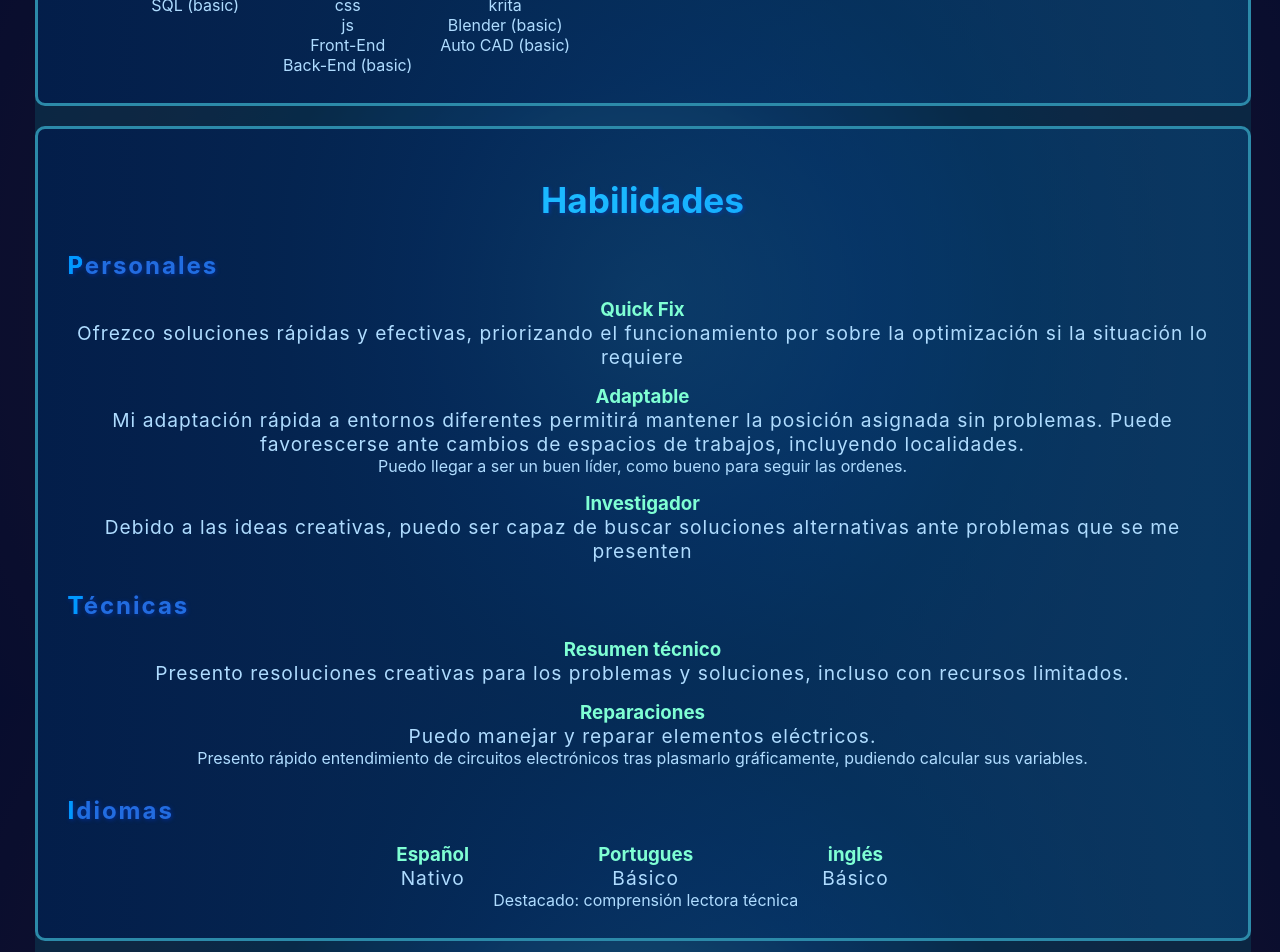
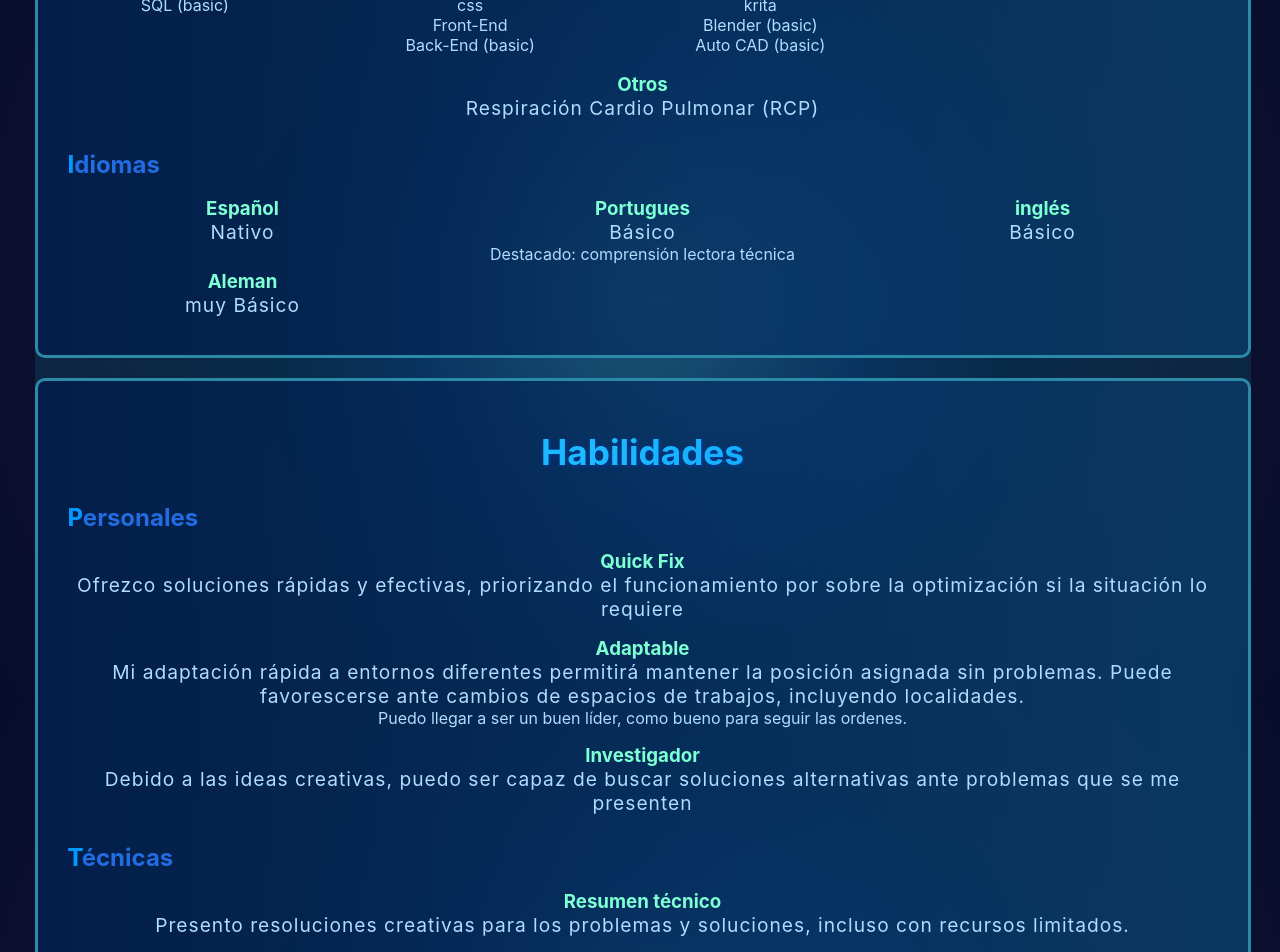
Before and after one commit to gabyfroso/Curriculum-Vitale, a React (Create React App) app: page / in a window 1280 px wide. Shown: the part 900-1852 px from the top of the page. Built offline with nearby package versions, Linux system fonts and the light colour scheme.

Commit message:
reposición de colores, Att modificado para global

```diff
--- a/src/App.js
+++ b/src/App.js
@@ -17,6 +17,7 @@ import Error from './pages/Error';
 
 import STLpages from './pages/pages.module.css';
 import './App.css';
+import './pages/PagesAtt.css';
 
 function App() {
   const { Focus } = useContext(FocusContext);
--- a/src/components/Header.js
+++ b/src/components/Header.js
@@ -85,8 +85,9 @@ function Exp() {
         <>
             {
                 !exp ? <ItemLi onClick={OnOffExp}>Experiencia</ItemLi> :
-                    <li>
-                        <button onClick={OnOffExp} className={StlHeader.exp}> Experiencia en: </button>
+                    <li onMouseLeave={()=> setExp(false)}>
+                        <button
+                        onClick={OnOffExp} className={StlHeader.exp}> Experiencia en: </button>
                         <ul className={StlHeader.ExtraUl}>
                             <ExtraNav newFocus={'expProgramacion'}>Programacion</ExtraNav>
                             <ExtraNav newFocus={'expElectronica'}>Técnico Electronico</ExtraNav>
--- a/src/components/header.module.css
+++ b/src/components/header.module.css
@@ -62,6 +62,8 @@ svg {
     background-color: rgba(0, 0, 59, 0.8);
     box-shadow: 2px 2px 4px rgba(0, 0, 59, 0.4);
 
+    backdrop-filter: blur(2px);
+
     z-index: 10;
 
     .ICON {
@@ -120,3 +122,15 @@ svg {
         background-color: rgba(2, 2, 37, 0.5);
     }
 }
+
+/*pc*/
+@media only screen and (min-width: 667px){
+    .ulHeader {
+        justify-content: flex-end;
+
+        li {
+            width: 10em;
+            height: 60px;
+        }
+    }
+}
--- /dev/null
+++ b/src/pages/Errors/JSONErrors.json
@@ -0,0 +1,3 @@
+{
+
+}
--- /dev/null
+++ b/src/pages/PagesAtt.css
@@ -0,0 +1,83 @@
+/*********************** Section Att ***********************/
+
+section {
+    ul {
+        &[att=grd] {
+            display: grid;
+            grid-template-rows: 50% 50%;
+        }
+
+        &[att=li_LastBlock] {
+            &>li:last-child {
+                width: 100%;
+                padding: 0;
+                margin: 10px 0;
+            }
+        }
+    }
+}
+
+/*********************** PC/Movil ***********************/
+
+/*pc*/
+@media only screen and (min-width: 667px) {
+    section {
+        ul {
+            &[att=grd] {
+                grid-template-columns: 30% 30% 30%;
+            }
+        }
+    }
+}
+
+/*cel*/
+@media only screen and (max-width: 667px) {
+    section {
+        ul {
+            &[att=grd] {
+                grid-template-columns: 50% 50%;
+            }
+        }
+    }
+}
+
+/***********************Extras***********************/
+
+section {
+    article * {
+        color: rgb(175, 220, 255);
+    }
+
+    h1 {
+        background: radial-gradient(circle,
+                rgb(28, 187, 255) 0%,
+                rgb(0, 136, 255) 51%,
+                rgb(28, 187, 255) 100%);
+        background-size: 200%;
+        background-clip: text;
+
+        animation: shine 8s linear infinite;
+        color: transparent;
+    }
+
+    h2 {
+        background: radial-gradient(circle,
+                rgb(35, 107, 223) 0%,
+                rgb(6, 135, 248) 51%,
+                rgb(36, 156, 247) 100%);
+        background-size: 200%;
+        color: transparent;
+        background-clip: text;
+        animation: shine 6s linear infinite alternate;
+
+
+        &::first-letter {
+            margin-left: 5px;
+            color: rgb(0, 153, 255);
+        }
+    }
+
+    h3 {
+        color: aquamarine;
+    }
+}
--- a/src/pages/Principal/Encabezado.jsx
+++ b/src/pages/Principal/Encabezado.jsx
@@ -56,8 +56,8 @@ function Datos() {
   }
 
   return (
-    <div style={{ display: 'grid', gridTemplateColumns: '240px 240px' }}>
-      <div className={STLPages.ctr} style={{ width: 240, display: 'flex', height: 200 }}>
+    <div style={{ display: 'grid', gridTemplateColumns: '240px auto' }}>
+      <div className={STLPages.ctr} style={{ width: 200, display: 'flex', height: 200 }}>
         <img src={IMG1} alt='Perfil' />
       </div>
       <Data />
--- a/src/pages/Principal/JSONPrincipal.json
+++ b/src/pages/Principal/JSONPrincipal.json
@@ -2,6 +2,12 @@
     "Perfil Profesional": [
         {
             "Conocimientos": [
+                {
+                    "title": "style",
+                    "items": [
+                        "li_LastBlock"
+                    ]
+                },
                 {
                     "title": "Programacion",
                     "items": [
@@ -16,7 +22,6 @@
                         "react",
                         "html",
                         "css",
-                        "js",
                         "Front-End",
                         "Back-End (basic)"
                     ]
@@ -42,6 +47,39 @@
                     "title": "Otros",
                     "items": [
                         "Respiración Cardio Pulmonar (RCP)"
+                    ]
+                }
+            ],
+            "Idiomas": [
+                {
+                    "title": "style",
+                    "items": [
+                        "grd"
+                    ]
+                },
+                {
+                    "title": "Español",
+                    "items": [
+                        "Nativo"
+                    ]
+                },
+                {
+                    "title": "Portugues",
+                    "items": [
+                        "Básico",
+                        "Destacado: comprensión lectora técnica"
+                    ]
+                },
+                {
+                    "title": "inglés",
+                    "items": [
+                        "Básico"
+                    ]
+                },
+                {
+                    "title": "Aleman",
+                    "items": [
+                        "muy Básico"
                     ]
                 }
             ]
@@ -85,39 +123,18 @@
                         "Presento rápido entendimiento de circuitos electrónicos tras plasmarlo gráficamente, pudiendo calcular sus variables."
                     ]
                 }
-            ],
-            "Idiomas": [
-                {
-                    "title": "style",
-                    "items": [
-                        "ctr", "dsp"
-                    ]
-                },
-                {
-                    "title": "Español",
-                    "items": [
-                        "Nativo"
-                    ]
-                },
-                {
-                    "title": "Portugues",
-                    "items": [
-                        "Básico",
-                        "Destacado: comprensión lectora técnica"
-                    ]
-                },
-                {
-                    "title": "inglés",
-                    "items": [
-                        "Básico"
-                    ]
-                }
             ]
         }
     ],
     "Educación": [
         {
-            "estudios": [
+            "Estudios": [
+                {
+                    "title": "style",
+                    "items": [
+
+                    ]
+                },
                 {
                     "title": "Primario (completo):",
                     "items": [
--- a/src/pages/Principal/Main.module.css
+++ b/src/pages/Principal/Main.module.css
@@ -1,41 +1,28 @@
-section{
-    * {
-        color: rgb(175, 220, 255);
+section {
+    .abbrPriori {
+        abbr {
+            color: aquamarine;
+        }
+    }
+
+    article>div>h2 {
+        margin-left: 20px;
     }
 
 
     ul {
-        display: flex;
-        flex-direction: row;
-        flex-wrap: wrap;
 
-        justify-content: center;
 
-        &>li{
+        &>li {
             margin: 8px 12px;
             text-align: center;
         }
     }
 
 
-
-    .abbrPriori {
-        abbr{
-            color: aquamarine;
-        }
-    }
-
     h1 {
         margin: 30px 0;
         text-align: center;
-
-        background: radial-gradient(circle,
-                rgb(28, 187, 255) 0%,
-                rgb(0, 136, 255) 51%,
-                rgb(28, 187, 255) 100%);
-        background-size: 200%;
-        background-clip: text;
-
 
         font-size: 2.2rem;
 
@@ -43,26 +30,11 @@ section{
         animation: shine 8s linear infinite;
 
         filter: drop-shadow(1px 1px 2px rgb(0, 64, 255, .4));
-        color: transparent;
     }
 
     h2 {
         margin-top: 20px;
         margin-bottom: 10px;
-
-        margin-left: 20px;
-        letter-spacing: 2px;
-
-        background: radial-gradient(circle,
-                rgb(35, 107, 223) 0%,
-                rgb(6, 135, 248) 51%,
-                rgb(36, 156, 247) 100%);
-        background-size: 200%;
-        color: transparent;
-        background-clip: text;
-        animation: shine 6s linear infinite alternate;
-        filter: drop-shadow(1px 1px 2px rgb(0, 64, 255, .4));
-
 
 
         &::first-letter {
@@ -75,11 +47,27 @@ section{
         color: aquamarine;
     }
 
-    abbr{
+    abbr {
         letter-spacing: 1px;
         font-size: 1.2rem;
     }
 }
+
+/*pc*/
+@media only screen and (min-width: 667px) {
+    section {
+        ul {
+            display: flex;
+            flex-direction: row;
+            flex-wrap: wrap;
+
+            justify-content: space-around;
+        }
+    }
+}
+
+
+/***********************Animations***********************/
 
 @keyframes shine {
     0% {
--- a/src/pages/Principal/indexPage.js
+++ b/src/pages/Principal/indexPage.js
@@ -31,14 +31,23 @@ function NItems({ Item = { title: '', items: [] }, titleI = '' }) {
         )
     }
 
+    const TransformElem = (elem = '')=>{
+
+        return elem
+    }
+
     return (
         <li>
             <h3> {Item.title ?? 'TitleErr'} </h3>
             {
                 Array.isArray(Item.items) &&
-                Item.items.map((elem, i) => i === 0 ?
-                    <abbr key={i}>{elem}</abbr> :
-                    <p key={i}> {elem} </p>)
+                Item.items.map((elem, i) => {
+                    const NewElem = TransformElem(elem);
+
+                    return i === 0 ?
+                    <abbr key={i}>{NewElem}</abbr> :
+                    <p key={i}> {NewElem} </p>
+                })
             }
         </li>
     )
```
Also changed, not shown: src/pages/Errors/ErrorClass.js (added).
